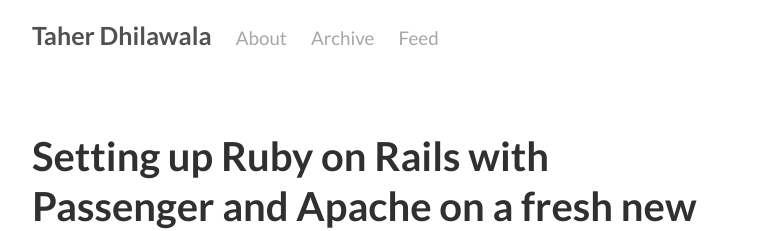
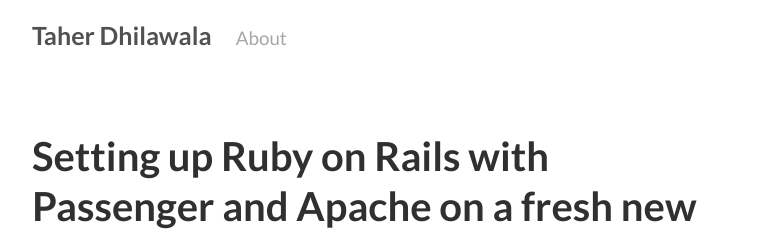
Before and after one commit to taher435/taher435.github.io, a Jekyll site: the page built from index.html, in a window 1280 px wide. Shown: the top 231 px of the page, without its empty margins (258-1020 px from the left). Built offline with Jekyll 4.4.1, drawn with Linux system fonts in a browser that asks for light colours; the list of posts is cut into pages by our own code.

Commit message:
changes to readme and removing archive from nav menu

```diff
--- a/_config.yml
+++ b/_config.yml
@@ -33,5 +33,3 @@ gems:
 
 pages_list:
   About: '/about'
-  Archive: '/archive'
-  Feed: '/atom.xml'
```
Also changed, not shown: LICENSE.md (deleted), README.md.
